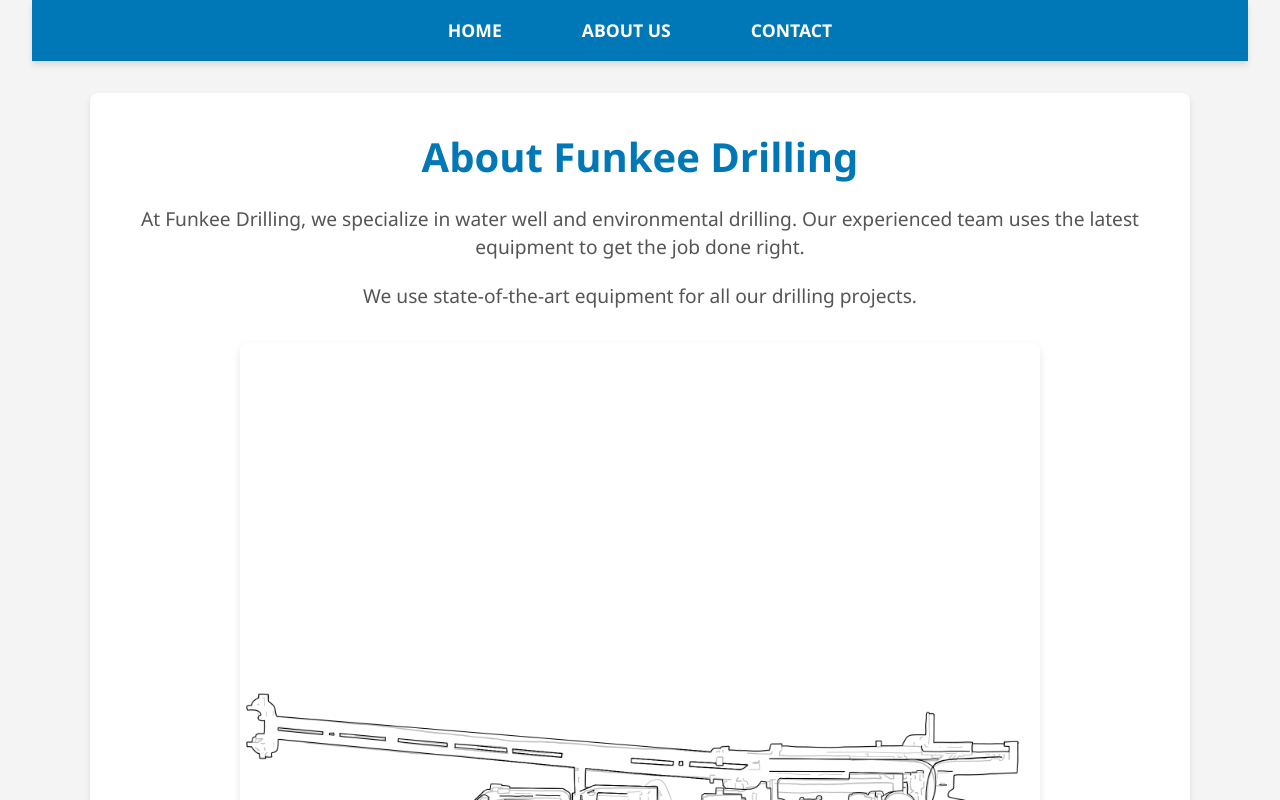
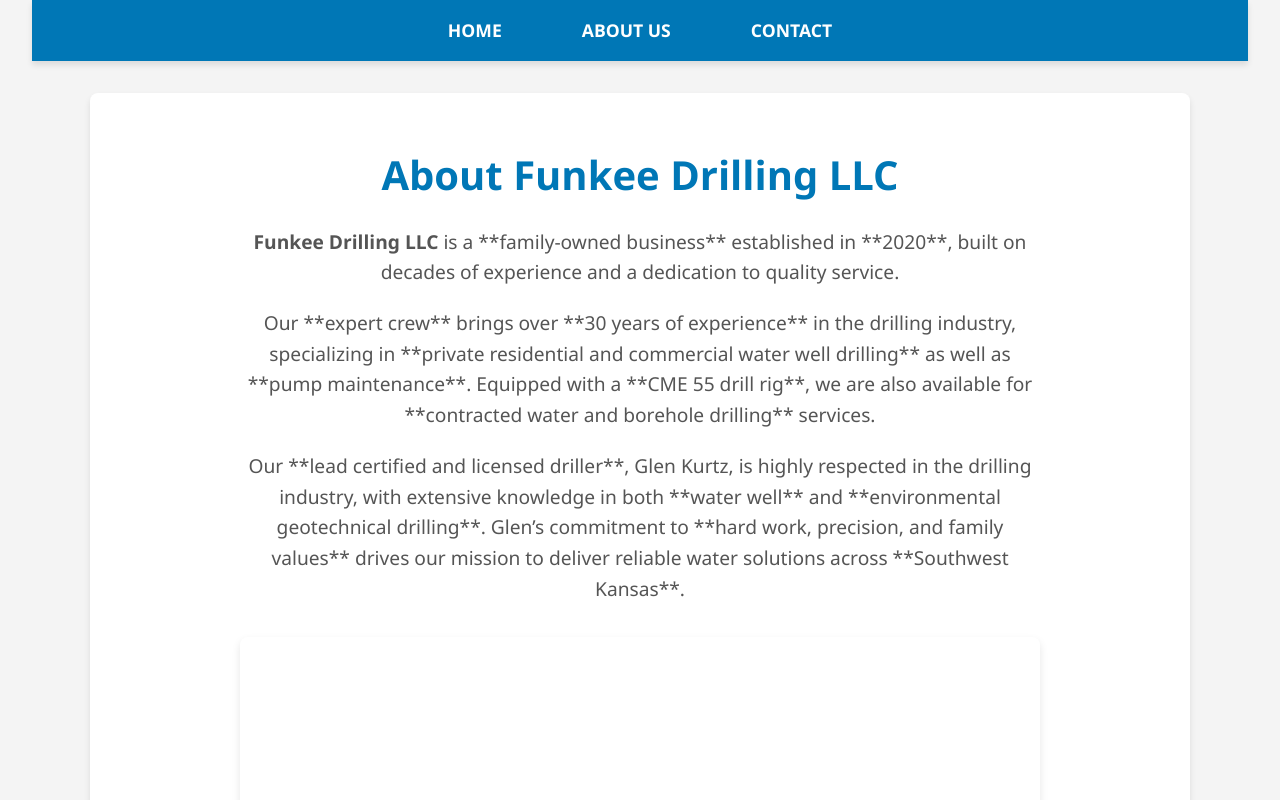
Before and after one commit to glen-kurtz/glen-kurtz.github.io, a plain HTML site: page about.html in a window 1280 px wide. Shown: the top 800 px of the page. Drawn offline with Linux system fonts and the light colour scheme.

Commit message:
Update about.html

```diff
--- a/about.html
+++ b/about.html
@@ -27,13 +27,24 @@
         </nav>
     </header>
 
-    <section id="about">
-        <h1>About Funkee Drilling</h1>
-        <p>At Funkee Drilling, we specialize in water well and environmental drilling. Our experienced team uses the latest equipment to get the job done right.</p>
-        <p>We use state-of-the-art equipment for all our drilling projects.</p>
-        <img src="images/drilling-rig.png" alt="Drilling Rig" class="drilling-rig-img">
+    <section class="about-us">
+        <div class="container">
+            <h1>About Funkee Drilling LLC</h1>
+            <p>
+                <strong>Funkee Drilling LLC</strong> is a **family-owned business** established in **2020**, built on decades of experience and a dedication to quality service.
+            </p>
+            <p>
+                Our **expert crew** brings over **30 years of experience** in the drilling industry, specializing in **private residential and commercial water well drilling** as well as **pump maintenance**.
+                Equipped with a **CME 55 drill rig**, we are also available for **contracted water and borehole drilling** services.
+            </p>
+            <p>
+                Our **lead certified and licensed driller**, Glen Kurtz, is highly respected in the drilling industry, with extensive knowledge in both **water well** and **environmental geotechnical drilling**.
+                Glen’s commitment to **hard work, precision, and family values** drives our mission to deliver reliable water solutions across **Southwest Kansas**.
+            </p>
+        </div>
+
+    <img src="images/drilling-rig.png" alt="CME 55 Drilling Rig" class="drilling-rig-img">
     </section>
-
 
     <footer>
         <p>&copy; 2025 Funkee Drilling</p>
```
